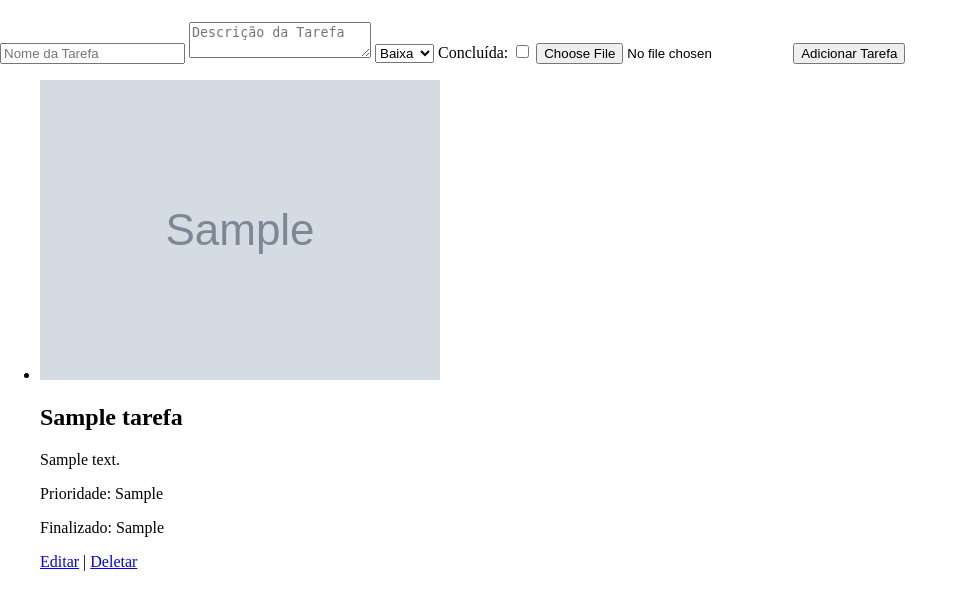
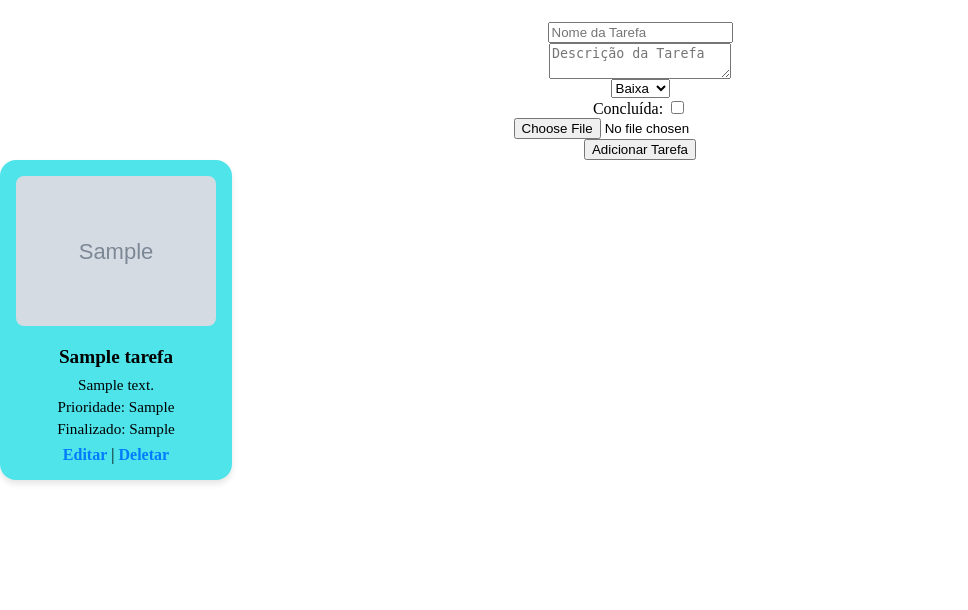
Before and after one commit to avmoonlight/to_do, a Flask app: page /tarefas in a window 1280 px wide. Shown: the part 58-668 px from the top of the page, without its empty margins (0-968 px from the left). Run offline with Flask 3, Linux system fonts and the light colour scheme; tables that the repository leaves empty or names only in its code hold one stand-in row (values such as "Sample post"); grey boxes marked "Sample" are stand-in pictures.

Commit message:
finalizado editar

```diff
--- a/static/styles/editar.css
+++ b/static/styles/editar.css
@@ -67,7 +67,7 @@ body {
     }
 
     button {
-      background-color: aquamarine;
+      background-color: rgb(42, 198, 183);
       color: white;
       padding: 10px 16px;
       border: none;
--- a/static/styles/tarefas.css
+++ b/static/styles/tarefas.css
@@ -12,6 +12,60 @@ body{
 .container{
     display: flex;
     align-items: center;
-    flex-direction: row;
+    flex-direction: column;
+    justify-items: center;
     border-radius: 4px;
 }
+
+.lista-tarefas {
+    display: flex;
+    gap: 1rem;
+    list-style: none;
+    padding: 0;
+    margin: 0;
+    flex-wrap: wrap;
+}
+
+.card-tarefa {
+    background-color: #4ee4ea;
+    border-radius: 1rem;
+    padding: 1rem;
+    width: 200px;
+    text-align: center;
+    box-shadow: 0 4px 6px rgba(0, 0, 0, 0.1);
+}
+
+.imagem-tarefa {
+    width: 100%;
+    height: auto;
+    border-radius: 0.5rem;
+    margin-bottom: 0.5rem;
+}
+
+.titulo-tarefa {
+    font-size: 1.2rem;
+    margin: 0.5rem 0;
+}
+
+.descricao-tarefa,
+.prioridade-tarefa,
+.concluida-tarefa {
+    margin: 0.25rem 0;
+    font-size: 0.95rem;
+}
+
+.acoes-tarefa {
+    margin-top: 0.5rem;
+}
+
+.link-editar,
+.link-deletar {
+    color: #007bff;
+    text-decoration: none;
+    font-weight: bold;
+}
+
+.link-editar:hover,
+.link-deletar:hover {
+    text-decoration: underline;
+}
--- a/templates/tarefas.html
+++ b/templates/tarefas.html
@@ -13,7 +13,7 @@
         <header> <h1>Lista de Tarefas</h1></header>
 
 
-        <form action="/tarefas" method="POST" enctype="multipart/form-data" class="containe">
+        <form action="/tarefas" method="POST" enctype="multipart/form-data" class="container">
             <input type="text" name="nome" placeholder="Nome da Tarefa" class="border p-2 mb-4 w-full" required>
             <textarea name="descricao" placeholder="Descrição da Tarefa" class="border p-2 mb-4 w-full" required></textarea>
             <select name="prioridade" class="border p-2 mb-4 w-full" required>
@@ -30,21 +30,23 @@
         </form>
 
     <!---Aonde aparecem os nomes, descrições e imagens das tarefas-->
-        <ul>
+    <ul class="lista-tarefas">
         {% for tarefa in tarefas %}
-                <li>
+            <li class="card-tarefa">
                 {% if tarefa.imagem %}
-                        <img src="{{ url_for('static', filename=tarefa.imagem) }}" alt="Imagem da Tarefa" class="w-24 h-24">
+                    <img src="{{ url_for('static', filename=tarefa.imagem) }}" alt="Imagem da Tarefa" class="imagem-tarefa">
                 {% endif %}
-                    <h2>{{ tarefa.nome }}</h2>
-                    <p>{{ tarefa.descricao }}</p>
-                    <p>Prioridade: {{ tarefa.prioridade }}</p>
-                    <p>Finalizado: {{ tarefa.concluida }}</p>
-                    <a href="/editar/{{ tarefa.id }}" >Editar</a> |
-                    <a href="/deletar/{{ tarefa.id }}">Deletar</a>
+                <h2 class="titulo-tarefa">{{ tarefa.nome }}</h2>
+                <p class="descricao-tarefa">{{ tarefa.descricao }}</p>
+                <p class="prioridade-tarefa">Prioridade: {{ tarefa.prioridade }}</p>
+                <p class="concluida-tarefa">Finalizado: {{ tarefa.concluida }}</p>
+                <div class="acoes-tarefa">
+                    <a href="/editar/{{ tarefa.id }}" class="link-editar">Editar</a> |
+                    <a href="/deletar/{{ tarefa.id }}" class="link-deletar">Deletar</a>
+                </div>
             </li>
         {% endfor %}
     </ul>
-    </div>
+
 </body>
 </html>
```
Lines whose indentation alone changed are shown as unchanged.
